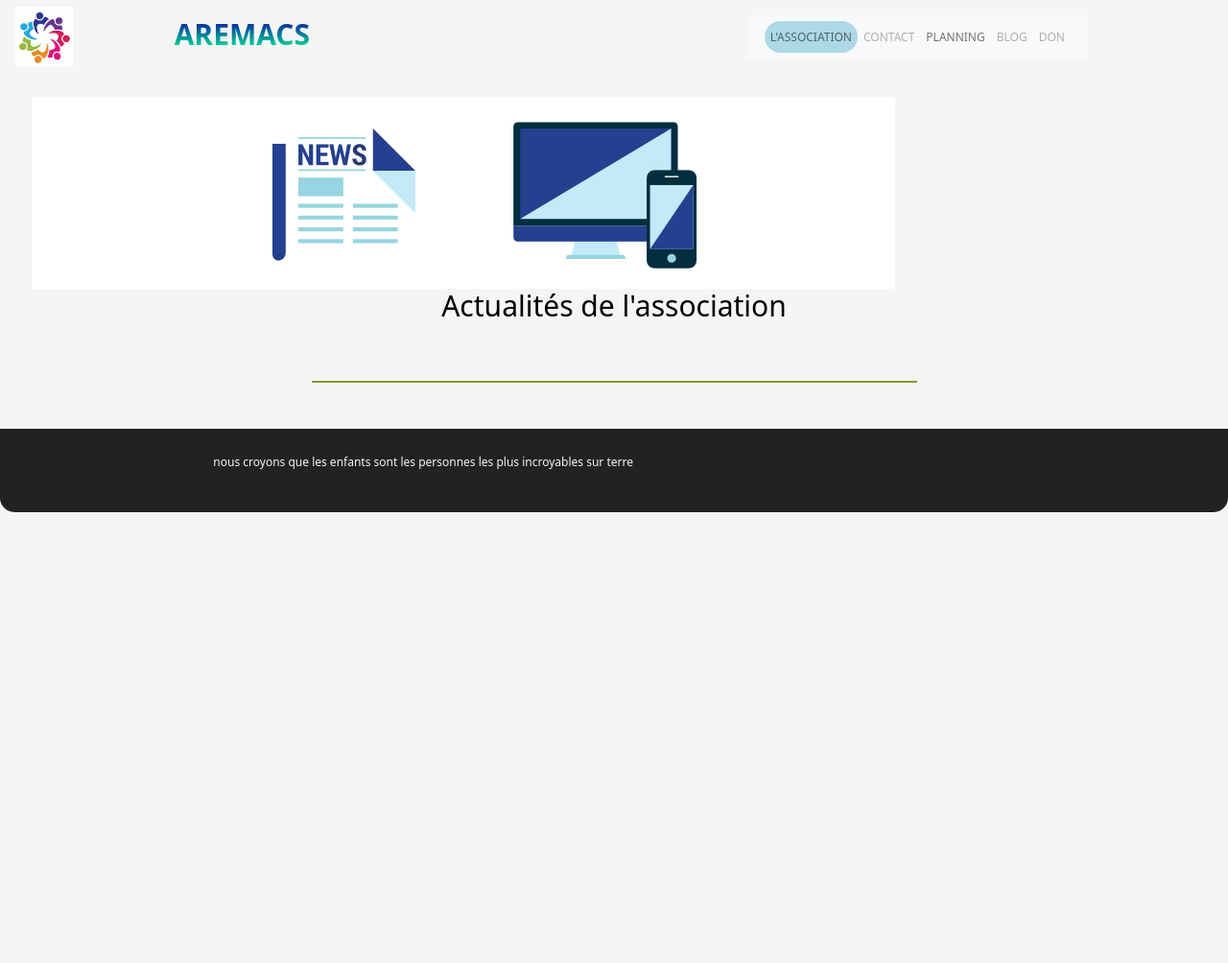
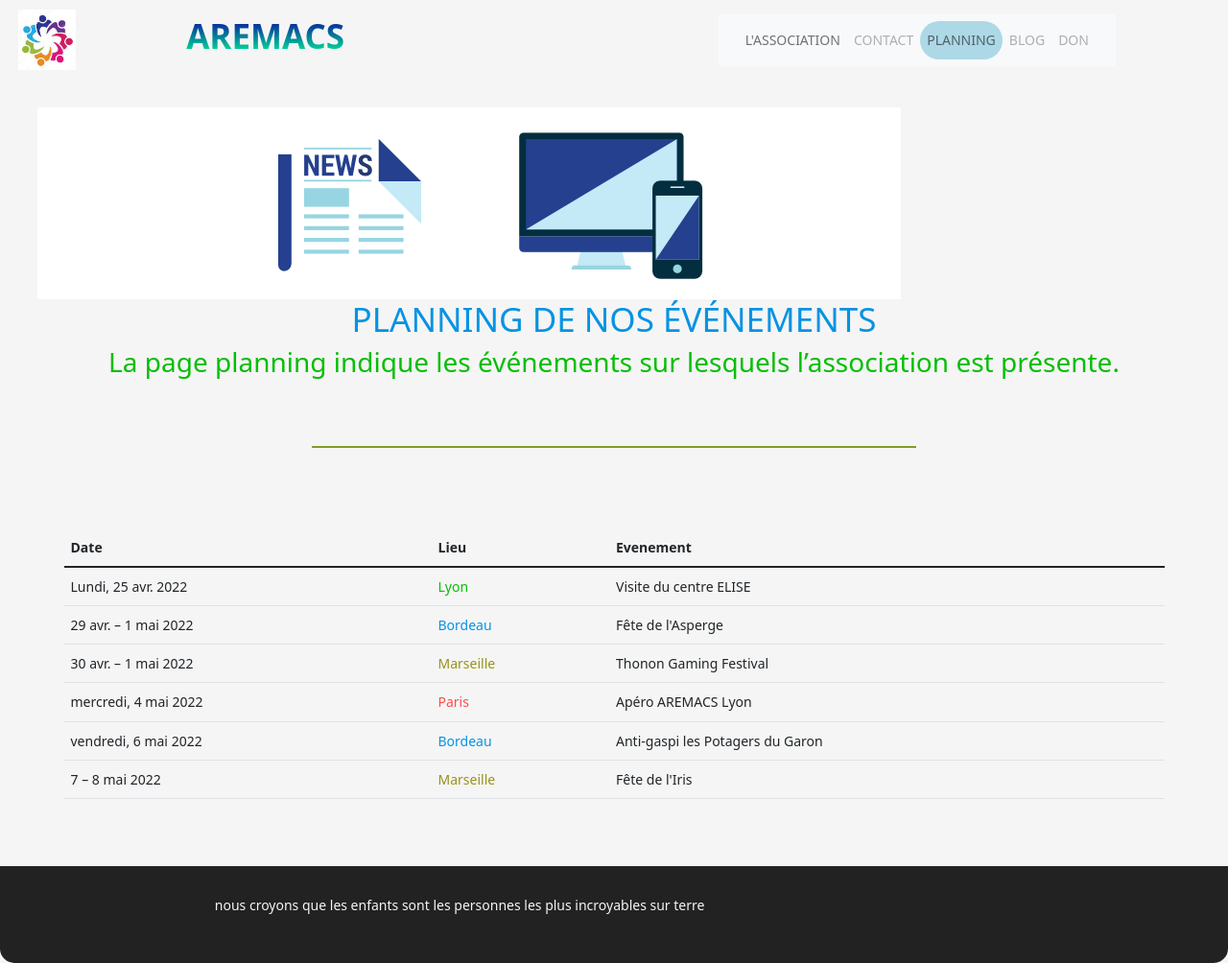
Before and after one commit to enabeteleazar/MyFirstEvaluation, a PHP site: page /events.html in a window 1280 px wide. Shown: the whole page at 96% size. Before the commit the page ends 534 px from the top, so only its background shows below. Run offline with PHP 8.4, Linux system fonts and the light colour scheme; grey boxes are pictures that could not be loaded.

Commit message:
page events terminé

```diff
--- a/events.html
+++ b/events.html
@@ -31,13 +31,13 @@
      <div class="collapse navbar-collapse" id="navbarTogglerDemo01">
       <ul class="navbar-nav me-auto mb-2 mb-lg-0">
        <li class="nav-item">
-        <a class="nav-link btn-primary" aria-current="page" href="index.html">L'ASSOCIATION</a>
+        <a class="nav-link" aria-current="page" href="index.html">L'ASSOCIATION</a>
        </li>
        <li class="nav-item">
         <a class="nav-link disabled" href="#">CONTACT</a>
        </li>
        <li class="nav-item">
-        <a class="nav-link" href="events.html">PLANNING</a>
+        <a class="nav-link btn-primary" href="events.html">PLANNING</a>
        </li>
        <li class="nav-item">
         <a class="nav-link disabled" href="#">BLOG</a>
@@ -55,11 +55,55 @@
  <section class="row ">
   <div class="justify-content-center">
    <img  src="pictures/actualites-de-lasso-1.png" alt="">
-   <h1 class="text-center">Actualités de l'association</h1>
+   <h1 class="text-center title-blue">PLANNING DE NOS ÉVÉNEMENTS</h1>
+   <h2 class="title-green text-center">La page planning indique les événements sur lesquels l’association est présente.</h2>
   </div>
  </section>
 <div class="separation"><hr></div>
 
+<section class="spanbold">
+<table class="table">
+  <thead>
+    <tr>
+      <th scope="col">Date</th>
+      <th scope="col">Lieu</th>
+      <th scope="col">Evenement</th>
+    </tr>
+  </thead>
+  <tbody>
+    <tr >
+      <td>Lundi, 25 avr. 2022</td>
+      <td class="text-green">Lyon</td>
+      <td>Visite du centre ELISE</td>
+    </tr>
+    <tr>
+      <td>29 avr. – 1 mai 2022</td>
+      <td class="text-blue">Bordeau</td>
+      <td>Fête de l'Asperge</td>
+    </tr>
+    <tr>
+      <td>30 avr. – 1 mai 2022</td>
+      <td class="text-yellow">Marseille</td>
+      <td>Thonon Gaming Festival</td>
+    </tr>
+    <tr>
+      <td>mercredi, 4 mai 2022</td>
+      <td class="text-red">Paris</td>
+      <td>Apéro AREMACS Lyon</td>
+    </tr>
+    <tr>
+      <td>vendredi, 6 mai 2022</td>
+      <td class="text-blue">Bordeau</td>
+      <td>Anti-gaspi les Potagers du Garon</td>
+    </tr>
+    <tr>
+      <td>7 – 8 mai 2022</td>
+      <td class="text-yellow">Marseille</td>
+      <td>Fête de l'Iris</td>
+    </tr>
+  </tbody>
+</table>
+</section>
 
       <footer class="row">
         <div class="col col-8">
--- a/style.css
+++ b/style.css
@@ -27,7 +27,7 @@ html {
 
 body,
 html {
-  font-size: 12px;
+  font-size: 14px;
   height: 100%;
   max-height: 1600px;
   min-height: 1000px;
@@ -68,11 +68,14 @@ html {
 
 /* ----- */
 .title-green {
-  color: #00d084;
+  color: #05be05;
 }
 
 .title-blue {
   color: #0693e3;
+}
+.title-red {
+  color: red;
 }
 
 .title-white {
@@ -107,6 +110,25 @@ h5 {
 .bg-blue {
   background-color: #0693e3;
 }
+.bg-red {
+  background-color: #ff0000b0;
+}
+.bg-green {
+  background-color: #05be05;
+}
+.text-blue {
+  color: #0693e3;
+}
+.text-red {
+  color: #ff0000b0;
+}
+.text-green {
+  color: #05be05;
+}
+.text-yellow {
+  color: rgb(151, 147, 29);
+}
+
 
 p {
   font-size: 1em;
```
